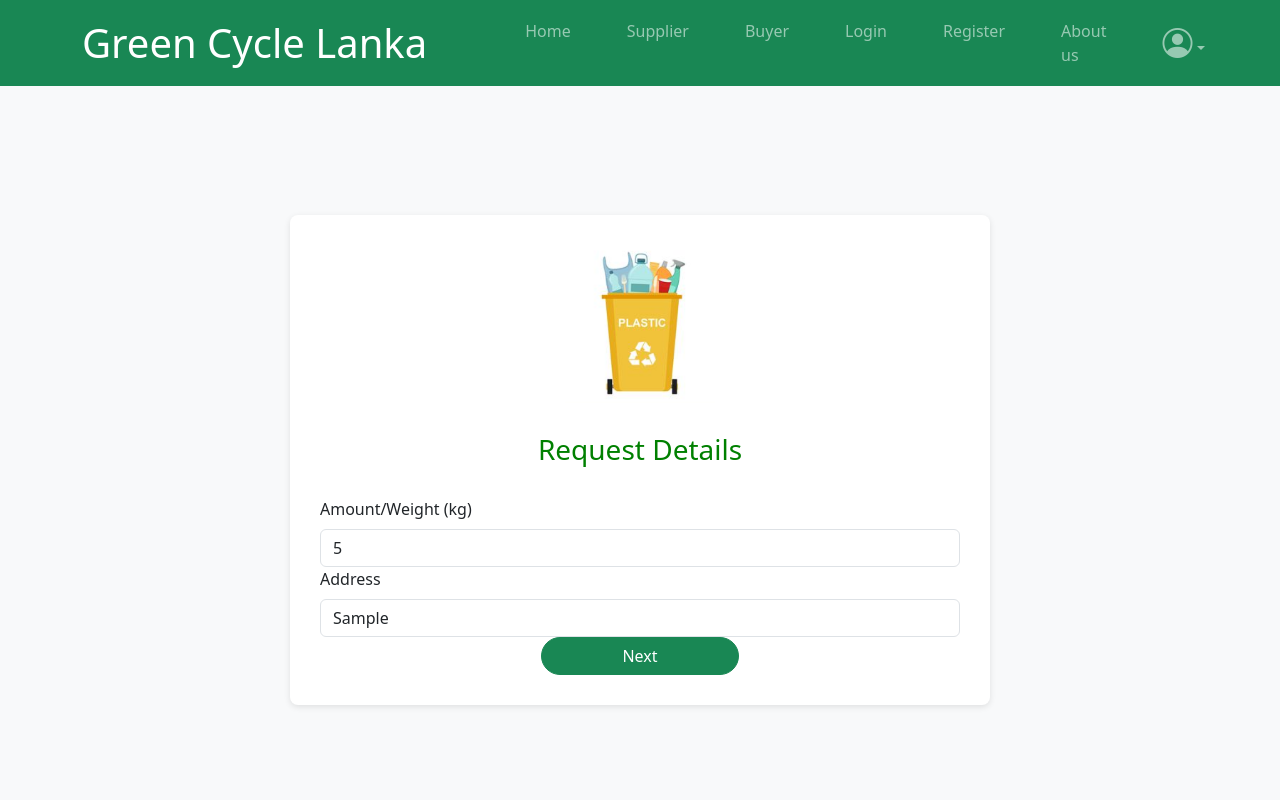
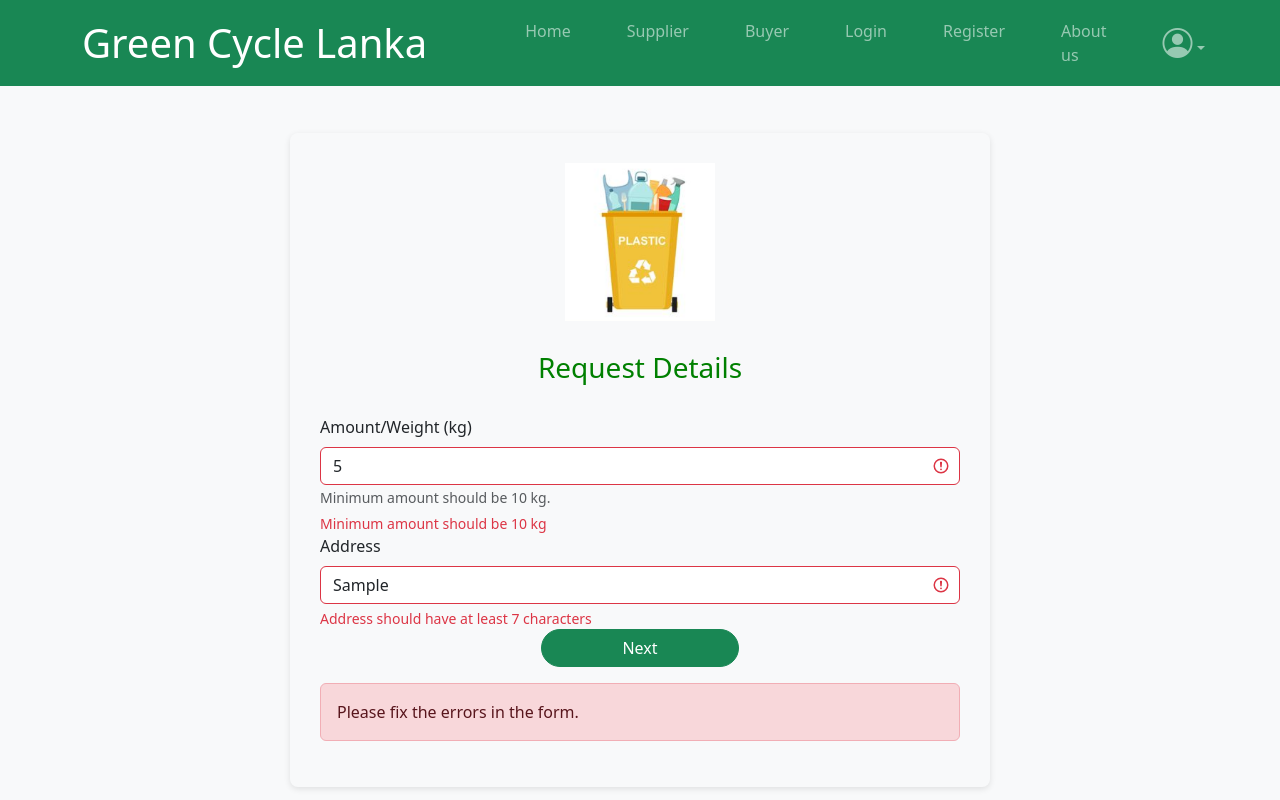
Before and after one commit to maheli101/Green-Cycle-Lanka-Frontend, a React (Vite) app: page /Plastic in a window 1280 px wide. Both pictures are taken after typing "5", "Sample" into the empty fields and a click on the button "Next". Shown: the top 800 px of the page. Built offline with nearby package versions, Linux system fonts and the light colour scheme.

Commit message:
Add validation for plastic,Metal and Glass pages

```diff
--- a/src/pages/Supplierpage/Glass.jsx
+++ b/src/pages/Supplierpage/Glass.jsx
@@ -1,8 +1,8 @@
 import React, { useState } from 'react';
 import { Form, Button, Container, Row, Col, Alert } from 'react-bootstrap';
-import PaperImage from '../../assets/SupplierPhotos/Glass.jpg';
+import GlassImage from '../../assets/SupplierPhotos/Glass.jpg';
 
-function Paper() {
+function Glass() {
     const [amount, setAmount] = useState('');
     const [address, setAddress] = useState('');
     const [errors, setErrors] = useState({});
@@ -59,7 +59,7 @@ function Paper() {
                     textAlign: 'left',
                     maxWidth: '700px',
                     width: '100%',
-                    backgroundColor: '#fff',
+                    backgroundColor: '#00fff',
                     boxShadow: '0 2px 6px rgba(0, 0, 0, 0.1)',
                 }}
             >
@@ -118,4 +118,4 @@ function Paper() {
     );
 }
 
-export default Paper;
+export default Glass;
--- a/src/pages/Supplierpage/Metal.jsx
+++ b/src/pages/Supplierpage/Metal.jsx
@@ -1,8 +1,8 @@
 import React, { useState } from 'react';
 import { Form, Button, Container, Row, Col, Alert } from 'react-bootstrap';
-import PaperImage from '../../assets/SupplierPhotos/Metal.jpg';
+import MetalImage from '../../assets/SupplierPhotos/Metal.jpg';
 
-function Paper() {
+function Metal() {
     const [amount, setAmount] = useState('');
     const [address, setAddress] = useState('');
     const [errors, setErrors] = useState({});
@@ -59,7 +59,7 @@ function Paper() {
                     textAlign: 'left',
                     maxWidth: '700px',
                     width: '100%',
-                    backgroundColor: '#fff',
+                    backgroundColor: '#00fff',
                     boxShadow: '0 2px 6px rgba(0, 0, 0, 0.1)',
                 }}
             >
@@ -118,4 +118,4 @@ function Paper() {
     );
 }
 
-export default Paper;
+export default Metal;
--- a/src/pages/Supplierpage/Selectitem.jsx
+++ b/src/pages/Supplierpage/Selectitem.jsx
@@ -1,34 +1,41 @@
 import React, { useState } from 'react';
-import { Form, Button, Container, Row, Col } from 'react-bootstrap';
-import RequestImage from '../../assets/SupplierPhotos/Plastic.png';
+import { Form, Button, Container, Row, Col, Alert } from 'react-bootstrap';
+import PlasticImage from '../../assets/SupplierPhotos/Plastic.png';
 
-function RequestForm() {
+function Plastic() {
     const [amount, setAmount] = useState('');
     const [address, setAddress] = useState('');
     const [errors, setErrors] = useState({});
+    const [showSuccess, setShowSuccess] = useState(false);
+    const [showError, setShowError] = useState(false);
 
     const handleSubmit = (e) => {
         e.preventDefault();
 
         const newErrors = {};
 
-
         if (!amount) {
             newErrors.amount = 'Amount is required';
         } else if (!/^\d+(\.\d+)?$/.test(amount)) {
             newErrors.amount = 'Amount must be a valid number';
+        } else if (parseFloat(amount) < 10) {
+            newErrors.amount = 'Minimum amount should be 10 kg';
         }
-
 
         if (!address) {
             newErrors.address = 'Address is required';
+        } else if (address.length < 7) {
+            newErrors.address = 'Address should have at least 7 characters';
         }
 
         setErrors(newErrors);
 
         if (Object.keys(newErrors).length === 0) {
-
-      alert('Form submitted successfully!');
+            setShowSuccess(true);
+            setShowError(false);
+        } else {
+            setShowSuccess(false);
+            setShowError(true);
         }
     };
 
@@ -52,12 +59,12 @@ function RequestForm() {
                     textAlign: 'left',
                     maxWidth: '700px',
                     width: '100%',
-          backgroundColor: '#fff',
+                    backgroundColor: '#00fff',
                     boxShadow: '0 2px 6px rgba(0, 0, 0, 0.1)',
                 }}
             >
                 <img
-          src={RequestImage}
+                    src={PlasticImage}
                     alt="Request Image"
                     style={{
                         width: '100%',
@@ -80,6 +87,9 @@ function RequestForm() {
                             onChange={(e) => setAmount(e.target.value)}
                             isInvalid={!!errors.amount}
                         />
+                        <Form.Text className="text-muted">
+                            Minimum amount should be 10 kg.
+                        </Form.Text>
                         <Form.Control.Feedback type="invalid">{errors.amount}</Form.Control.Feedback>
                     </Form.Group>
                     <Form.Group controlId="formBasicAddress">
@@ -101,9 +111,11 @@ function RequestForm() {
                         </Col>
                     </Row>
                 </Form>
+                {showSuccess && <Alert variant="success" className="mt-3">Form submitted successfully!</Alert>}
+                {showError && <Alert variant="danger" className="mt-3">Please fix the errors in the form.</Alert>}
             </div>
         </Container>
     );
 }
 
-export default RequestForm;
+export default Plastic;
--- a/src/pages/Supplierpage/Supplier.jsx
+++ b/src/pages/Supplierpage/Supplier.jsx
@@ -7,6 +7,7 @@ import categoryImg1 from '../../assets/img/categoryImg1.jpg'; // Import category
 import categoryImg2 from '../../assets/img/categoryImg2.jpg';
 import categoryImg3 from '../../assets/img/categoryImg3.jpg';
 import categoryImg4 from '../../assets/img/categoryImg4.jpg';
+import { Link } from "react-router-dom";
 
 function ContainerFluidExample() {
   const sectionStyle = {
@@ -50,14 +51,18 @@ function ContainerFluidExample() {
 
       <Row className="mt-4 justify-content-center">
         <Col xs={6} sm={3} >
+        <Link to="/paper">
           <button style={buttonStyle} onClick={() => alert("Category 1 clicked!")}>
             <img src={categoryImg1} alt="Category 1" style={imageStyle} />
           </button>
+          </Link>
         </Col>
         <Col xs={6} sm={3} >
+        <Link to="/Metal">
           <button style={buttonStyle} onClick={() => alert("Category 2 clicked!")}>
             <img src={categoryImg2} alt="Category 2" style={imageStyle} />
           </button>
+          </Link>
         </Col>
         <Col xs={6} sm={3} >
           <button style={buttonStyle} onClick={() => alert("Category 3 clicked!")}>
```
Lines whose indentation alone changed are shown as unchanged.
